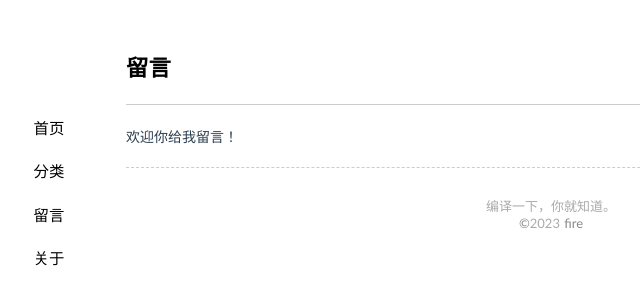
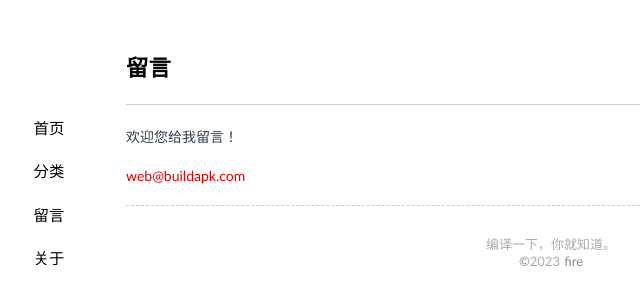
Before and after one commit to lifeliu/buildapk, a Jekyll site: the page built from pages/3-message.md, in a window 1280 px wide. Shown: the top 305 px of the page, without its empty margins (89-729 px from the left). Built offline with Jekyll 4.4.1, drawn with Linux system fonts in a browser that asks for light colours; comment, search, counter and statistics services are not loaded.

Commit message:
auto update by shell

```diff
--- a/pages/3-message.md
+++ b/pages/3-message.md
@@ -6,4 +6,7 @@ comments: yes
 thread: 616
 ---
 
-欢迎你给我留言！
+欢迎您给我留言！
+
+
+<a href="mailto:web@buildapk.com?subject=来自buildapk的朋友">web@buildapk.com</a>
```
Also changed, not shown: README.md.
